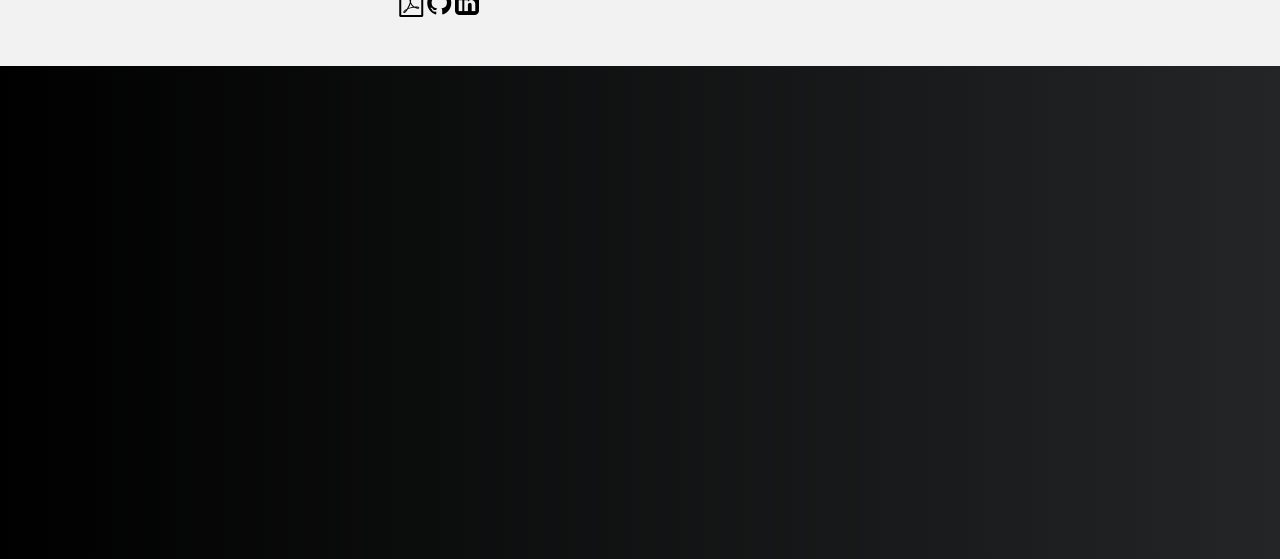
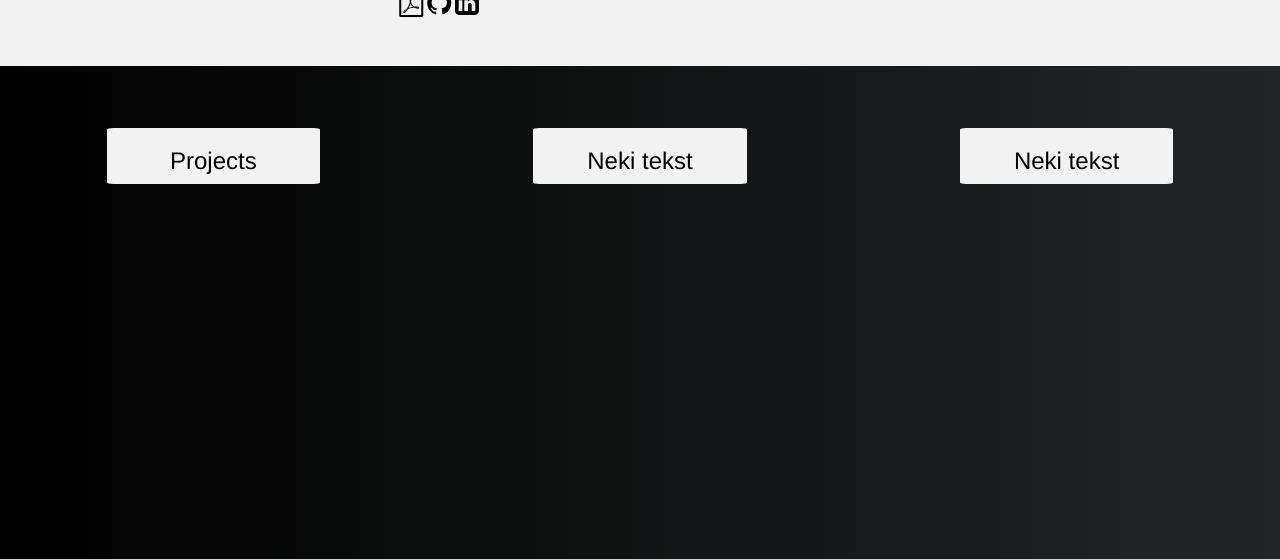
Before and after one commit to pecurka/pecurka.github.io, a plain HTML site: page index.html in a window 1280 px wide. Shown: the part 241-800 px from the top of the page. Drawn offline with nearby package versions, Linux system fonts and the light colour scheme.

Commit message:
Update
Promena fajlova dok je git bio down

```diff
--- a/index.html
+++ b/index.html
@@ -29,11 +29,22 @@
 	  </div>
 
 	  <div class = "row">
-	      <div class = "col-sm-4 box">
+	      <div class = "col-sm-1 boxFake">
 	      </div>
-	      <div class = "col-sm-4 box">
+	      <div class = "col-sm-2 box text-center">
+		  <h3>Projects</h3>
 	      </div>
-	      <div class = "col-sm-4 box">
+	      <div class = "col-sm-2 boxFake">
+	      </div>
+	      <div class = "col-sm-2 box text-center">
+		  <h3>Neki tekst</h3>
+	      </div>
+	      <div class = "col-sm-2 boxFake">
+	      </div>
+	      <div class = "col-sm-2 box text-center">
+		  <h3>Neki tekst</h3>
+	      </div>
+	      <div class = "col-sm-1 boxFake">
 	      </div>
 	  </div>
 
--- a/style.css
+++ b/style.css
@@ -7,6 +7,7 @@ body{
   background: #F2F2F2;
   color: black;
   padding: 3%;
+  margin-bottom: 5%;
 }
 
 #picture{
@@ -20,3 +21,9 @@ body{
 .fa{
   color:black;
 }
+
+.box{
+  background: #F2F2F2;
+  color: black;
+  border-radius: 3%;
+}
```
Also changed, not shown: 1 other file.
